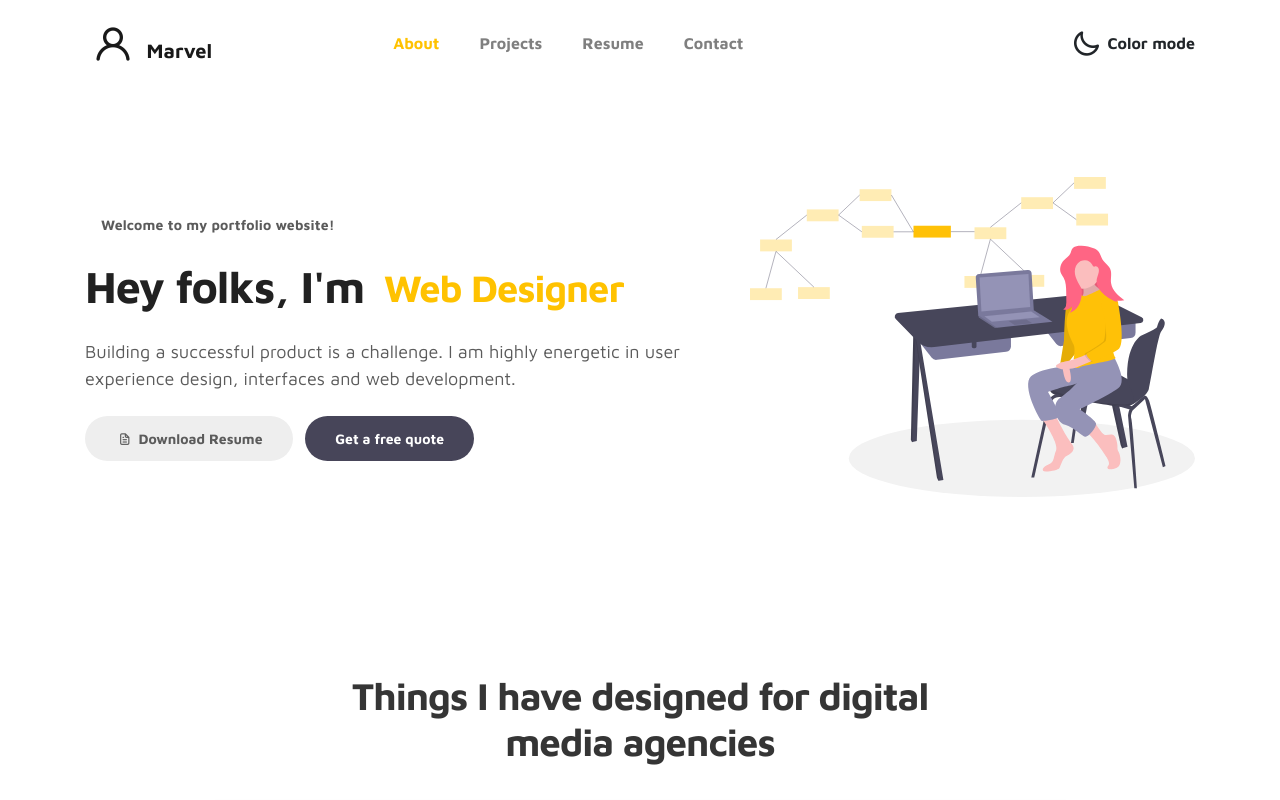
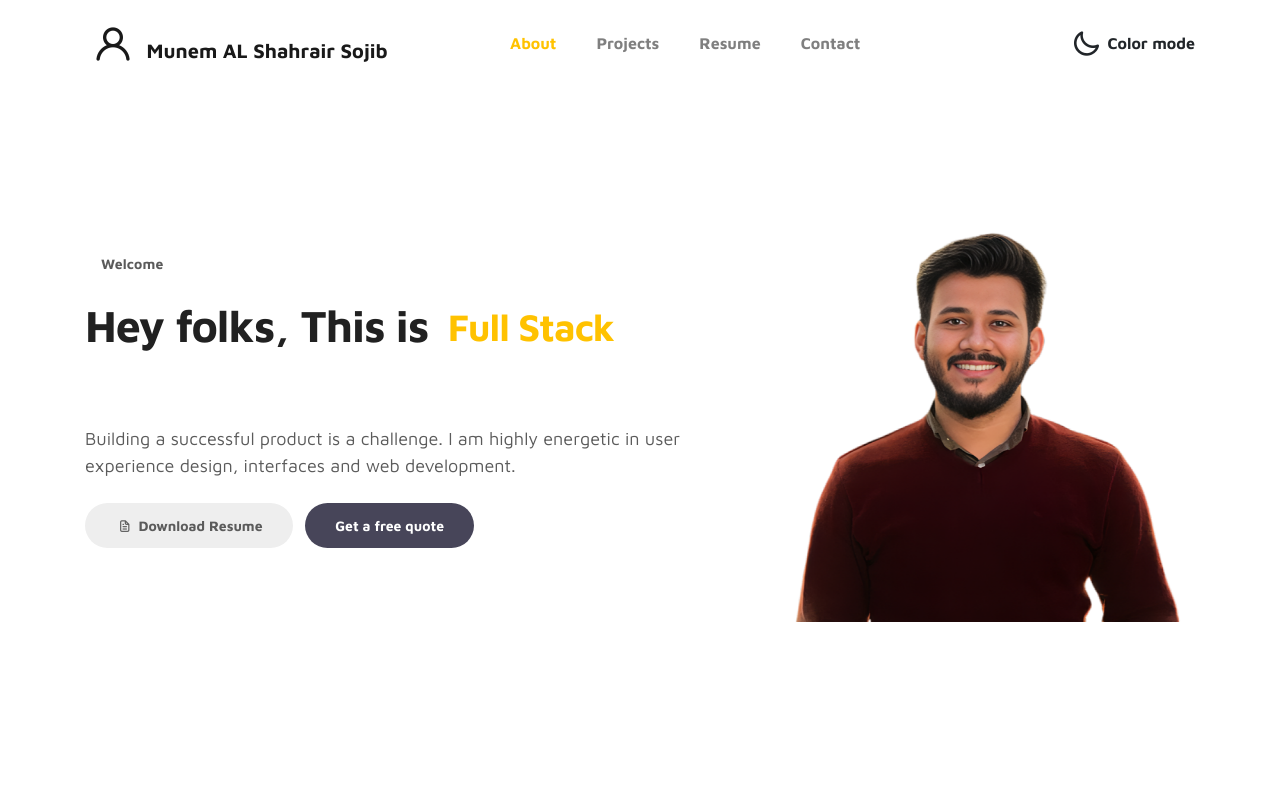
Before and after one commit to SHAHRAIRSOJIB/Portfolio, a plain HTML site: page index.html in a window 1280 px wide. Both pictures are taken after a click on the link "About". Shown: the part 21-821 px from the top of the page. Drawn offline with Linux system fonts and the light colour scheme.

Commit message:
Udated2nd

```diff
--- a/index.html
+++ b/index.html
@@ -6,7 +6,7 @@
     <meta name="description" content="">
     <meta name="author" content="">
 
-    <title>Marvel HTML Bootstrap 4 Template</title>
+    <title>Munem AL Shahrair Sojib</title>
 
     <link rel="stylesheet" href="css/bootstrap.min.css">
     <link rel="stylesheet" href="css/unicons.css">
@@ -29,7 +29,7 @@ https://www.tooplate.com/view/2115-marvel
     <!-- MENU -->
     <nav class="navbar navbar-expand-sm navbar-light">
         <div class="container">
-            <a class="navbar-brand" href="index.html"><i class='uil uil-user'></i> Marvel</a>
+            <a class="navbar-brand" href="index.html"><i class='uil uil-user'></i> Munem AL Shahrair Sojib</a>
 
             <button class="navbar-toggler" type="button" data-toggle="collapse" data-target="#navbarNav" aria-controls="navbarNav" aria-expanded="false"
                 aria-label="Toggle navigation">
@@ -73,16 +73,17 @@ https://www.tooplate.com/view/2115-marvel
 
                 <div class="col-lg-7 col-md-12 col-12 d-flex align-items-center">
                     <div class="about-text">
-                        <small class="small-text">Welcome to <span class="mobile-block">my portfolio website!</span></small>
+                        <small class="small-text">Welcome</small>
                         <h1 class="animated animated-text">
-                            <span class="mr-2">Hey folks, I'm</span>
+                            <span class="mr-2">Hey folks, This is</span>
                                 <div class="animated-info">
-                                    <span class="animated-item">Marvel Sann</span>
-                                    <span class="animated-item">Web Designer</span>
-                                    <span class="animated-item">UI Specialist</span>
+                                    <span class="animated-item">Munem Al Shahrair</span>
+                                    <span class="animated-item">Full Stack</span>
+                                    <span class="animated-item">Software Engineer</span>
                                 </div>
                         </h1>
-
+                        <br>
+                        <br>
                         <p>Building a successful product is a challenge. I am highly energetic in user experience design, interfaces and web development.</p>
 
                         <div class="custom-btn-group mt-4">
@@ -94,7 +95,7 @@ https://www.tooplate.com/view/2115-marvel
 
                 <div class="col-lg-5 col-md-12 col-12">
                     <div class="about-image svg">
-                        <img src="images/undraw/undraw_software_engineer_lvl5.svg" class="img-fluid" alt="svg image">
+                        <img src="images/undraw/Half (3).png" class="img-fluid" alt="svg image">
                     </div>
                 </div>
 
--- a/sass/tooplate-style.scss
+++ b/sass/tooplate-style.scss
@@ -601,7 +601,7 @@ b, strong {
 }
 
 
-@media (max-width: 580px) {
+@media (max-width: 800px) {
 
 	.animated-item {
 		font-size: 24px;
```
Also changed, not shown: images/undraw/Half (3).png (added).
